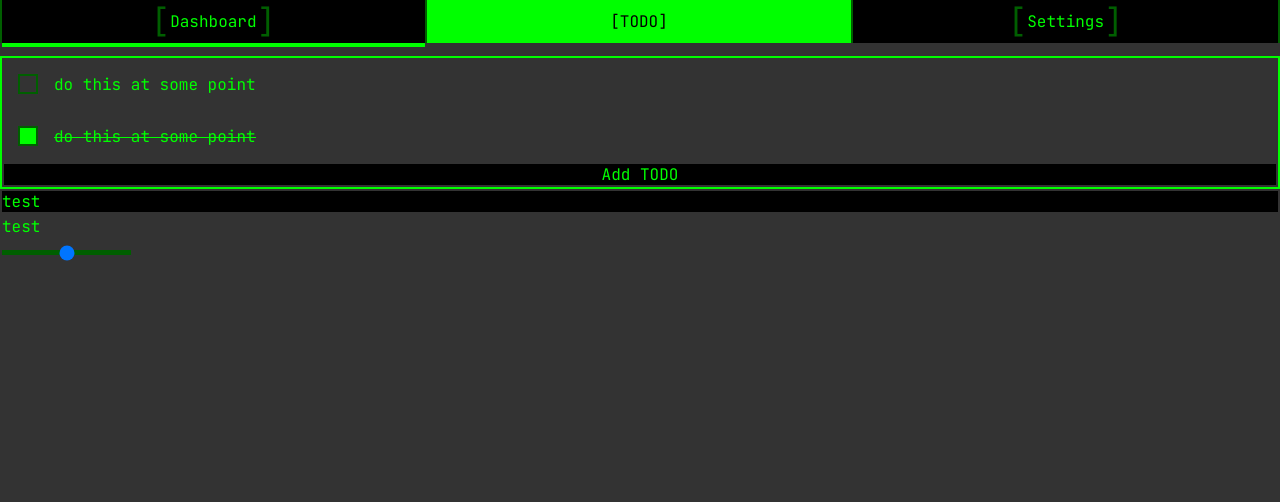
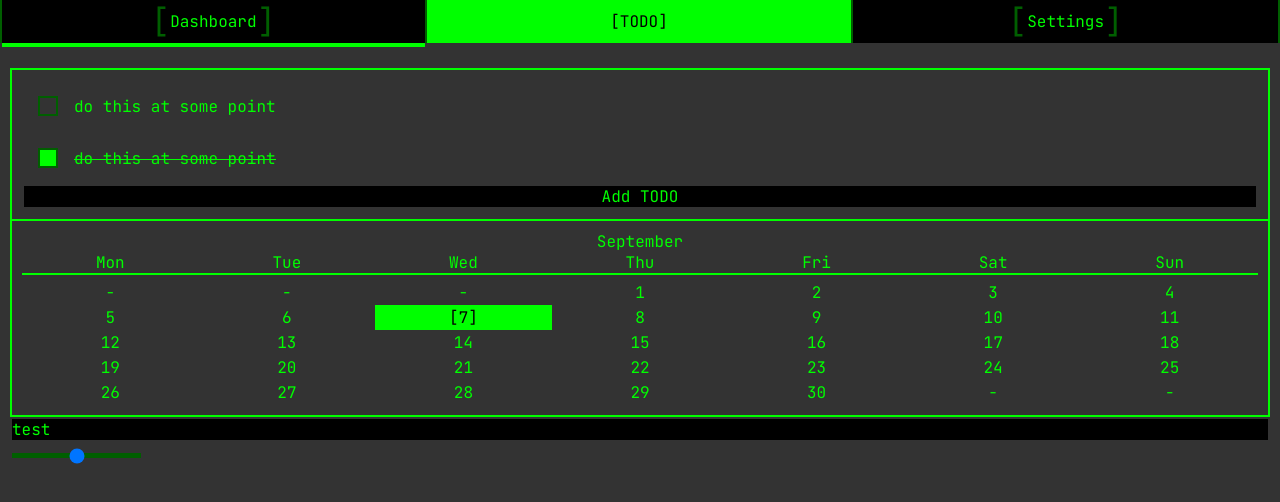
Before and after one commit to AlexFradle/utility-app, a React (Vite) app: page / in a window 1280 px wide. Both pictures are taken after a click on the element "TODO". Shown: the top 502 px of the page. Built offline with nearby package versions, Linux system fonts and the light colour scheme.

Commit message:
calendar and toggle button started, other tweaks

```diff
--- /dev/null
+++ b/src/screens/TodoScreen.css
@@ -0,0 +1,3 @@
+.todo-container {
+    padding: 10px;
+}
--- a/src/screens/TodoScreen.tsx
+++ b/src/screens/TodoScreen.tsx
@@ -4,6 +4,8 @@ import ContentBox from "../widgets/ContentBox";
 import TodoItem from "../widgets/TodoItem";
 import ClickableButton from "../widgets/ClickableButton";
 import ExpandButton from "../widgets/ExpandButton";
+import Calendar from "../widgets/Calendar";
+import "./TodoScreen.css";
 
 const TodoScreen = () => {
     const [todoItems, setTodoItems] = useState<[string, boolean][]>([
@@ -45,17 +47,17 @@ const TodoScreen = () => {
                     onClick={() => {addTodo()}}
                 />
             </ContentBox>
+            <ContentBox
+                id="cal-box"
+                type={AnimationType.CenterWidthHeight}
+            >
+                <Calendar />
+            </ContentBox>
             <ClickableButton
-                id="test-click"
+                id="test"
                 innerContent="test"
                 backgroundColor="black"
                 onClick={() => {}}
-            />
-            <ClickableButton
-                id="test-click-2"
-                innerContent="test"
-                onClick={() => {}}
-                type={AnimationType.CenterWidthHeight}
             />
             <input type="range" />
         </div>
--- /dev/null
+++ b/src/widgets/Calendar.css
@@ -0,0 +1,17 @@
+.cal-area {
+    display: grid;
+    grid-template-columns: repeat(7, 1fr);
+}
+
+.cal-cell {
+    border: 2px solid transparent;
+}
+
+.cal-day {
+    border-bottom: 2px solid var(--main-col);
+    margin-bottom: 5px;
+}
+
+.cal-cell:hover {
+    border: 2px solid var(--accent-col);
+}
--- /dev/null
+++ b/src/widgets/Calendar.tsx
@@ -0,0 +1,57 @@
+import {useEffect} from "react";
+import "./Calendar.css";
+
+const Calendar = () => {
+    const makeCal = () => {
+        const dayArr = ["Mon", "Tue", "Wed", "Thu", "Fri", "Sat", "Sun"];
+        const date = new Date();
+        const year = date.getFullYear();
+        const monthInd = date.getMonth();
+        const days = new Date(year, monthInd + 1, 0).getDate();
+        const startDay = new Date(year, monthInd, 1).getDay();
+        const endDay = new Date(year, monthInd, days).getDay();
+        const curDay = date.getDate();
+        return {
+            cur: curDay,
+            pad: startDay - 1,
+            arr: [
+                ...dayArr,
+                ...Array(startDay - 1).fill("-"),
+                ...Array.from({length: days}, (_, i) => {
+                    i += 1;
+                    return `${i===curDay?"[":""}${i}${i===curDay?"]":""}`;
+                }),
+                ...Array(7 - endDay).fill("-"),
+            ]
+        };
+    };
+
+    const cal = makeCal();
+
+    return (
+        <div className="cal-container">
+            <div className="cal-title">September</div>
+            <div className="cal-area">
+                {cal.arr.map((v, ind) => {
+                    return (
+                        <div
+                            className={`${ind < 7 ? "cal-day" : "cal-cell"} ${ind === cal.cur ? "" : ""}`}
+                            style={
+                                ind === cal.cur + cal.pad + 6
+                                    ? {
+                                        color: "var(--background-col)",
+                                        backgroundColor: "var(--main-col)"
+                                    }
+                                    : undefined
+                            }
+                        >
+                            {v}
+                        </div>
+                    );
+                })}
+            </div>
+        </div>
+    );
+};
+
+export default Calendar;
--- a/src/widgets/ClickableButton.tsx
+++ b/src/widgets/ClickableButton.tsx
@@ -18,11 +18,11 @@ const ClickableButton = (props: ClickableButtonProps) => {
             id={props.id}
             type={props.type ?? AnimationType.CenterWidth}
             isToggle={false}
-            bgFade={false}
             isPersistent={false}
             isExpanded={false}
             expandCallback={_ => {props.onClick()}}
             outerClass="clickable-button"
+            outerAttributes={{ style: {backgroundColor: "var(--main-col)"} }}
             innerContent={(
                 <div
                     style={{
--- a/src/widgets/ContentBox.css
+++ b/src/widgets/ContentBox.css
@@ -9,5 +9,7 @@
     opacity: 0;
     text-align: center;
     transition: opacity var(--animation-time-sec) calc(var(--animation-time) * 2);
+    /* margin to account for 2px border on outer */
     margin: 2px;
+    padding: 10px;
 }
--- a/src/widgets/ExpandButton.tsx
+++ b/src/widgets/ExpandButton.tsx
@@ -12,7 +12,6 @@ type ExpandButtonProps = {
     type: AnimationType;
     innerContent: ReactNode;
     isPersistent: boolean;
-    bgFade: boolean;
 
     // true:  pressing will toggle on and off
     // false: press will only expand (NavBar)
@@ -64,7 +63,6 @@ const ExpandButton = (props: ExpandButtonProps) => {
     const makeOuter = (id?: string) => (
         <div
             className={`expand-button-outer ${props.outerClass ?? ""}`}
-            style={!props.bgFade ? { backgroundColor: "var(--main-col)" } : undefined}
             id={`${getOuterId()}${id ?? ""}`}
             key={`${getOuterId()}${id ?? ""}`}
             {...props.outerAttributes}
--- a/src/widgets/NavBar.tsx
+++ b/src/widgets/NavBar.tsx
@@ -45,7 +45,6 @@ const NavBar = (props: NavBarProps) => {
                         isExpanded={ind === props.selectedIndex}
                         expandCallback={_ => {props.indCallback(ind)}}
                         isToggle={false}
-                        bgFade={true}
                         isPersistent={true}
                     />
                 );
--- a/src/widgets/TodoItem.tsx
+++ b/src/widgets/TodoItem.tsx
@@ -26,7 +26,6 @@ const TodoItem = (props: TodoItemProps) => {
                 type={AnimationType.CenterExpand}
                 innerContent=""
                 isToggle={true}
-                bgFade={true}
                 innerClass="todo-checkbox"
                 isPersistent={true}
             />
```
Also changed, not shown: src/widgets/ToggleButton.tsx (added, +27 -0 lines).
